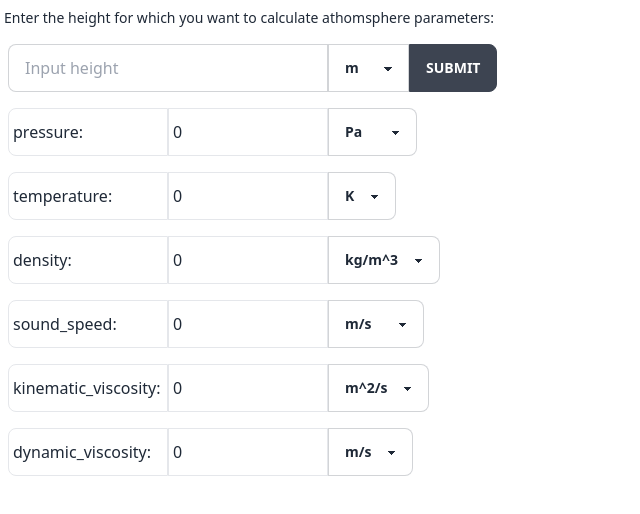
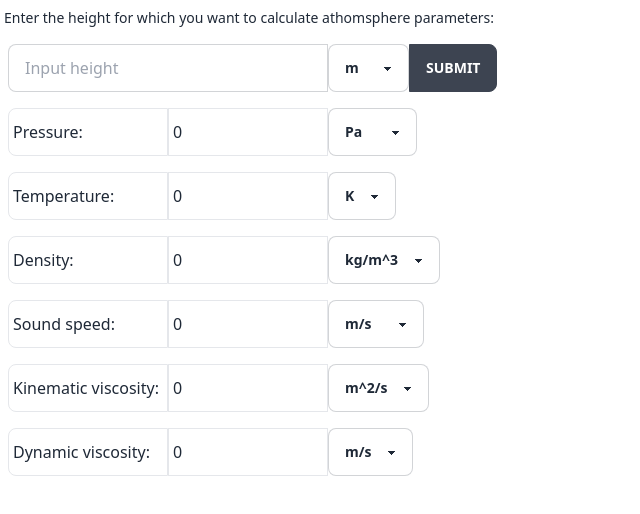
Before and after one commit to LukaszOgrodnik/atmosferaFullApp, a React (Create React App) app in the folder react_app/: page / in a window 1280 px wide. Shown: the top 514 px of the page, without its empty margins (0-640 px from the left). Built offline with nearby package versions, Linux system fonts and the light colour scheme.

Commit message:
add and incorparate SelectUnit component in the forntend.

```diff
--- a/react_app/package.json
+++ b/react_app/package.json
@@ -15,6 +15,7 @@
     "react": "^18.2.0",
     "react-dom": "^18.2.0",
     "react-scripts": "5.0.1",
+    "react-select": "^5.4.0",
     "web-vitals": "^2.1.4"
   },
   "scripts": {
--- a/react_app/src/App.js
+++ b/react_app/src/App.js
@@ -9,43 +9,79 @@ function App() {
     {
       id: 1,
       type: "pressure",
+      label: "Pressure",
       value: 0,
-      units: ["Pa", "hPa", "MPa", "psi"],
+      units: [
+        { value: "Pa", label: "Pa" },
+        { value: "hPa", label: "hPa" },
+        { value: "MPa", label: "MPa" },
+        { value: "psi", label: "psi" },
+      ],
     },
     {
       id: 2,
       type: "temperature",
+      label: "Temperature",
       value: 0,
-      units: ["K", "C", "F"],
+      units: [
+        { value: "K", label: "K" },
+        { value: "C", label: "C" },
+        { value: "F", label: "F" },
+      ],
     },
     {
       id: 3,
       type: "density",
+      label: "Density",
       value: 0,
-      units: ["kg/m^3", "g/cm^3", "sl/ft^3"],
+      units: [
+        { value: "kg/m^3", label: "kg/m^3" },
+        { value: "g/cm^3", label: "g/cm^3" },
+        { value: "sl/ft^3", label: "sl/ft^3" },
+      ],
     },
     {
       id: 4,
       type: "sound_speed",
+      label: "Sound speed",
       value: 0,
-      units: ["m/s", "km/h", "mph", "kts"],
+      units: [
+        { value: "m/s", label: "m/s" },
+        { value: "km/h", label: "km/h" },
+        { value: "mph", label: "mph" },
+        { value: "kts", label: "kts" },
+      ],
     },
     {
       id: 5,
       type: "kinematic_viscosity",
+      label: "Kinematic viscosity",
       value: 0,
-      units: ["m^2/s", "cS", "cSt"],
+      units: [
+        { value: "m^2/s", label: "m^2/s" },
+        { value: "cS", label: "cS" },
+        { value: "cSt", label: "cSt" },
+      ],
     },
     {
       id: 6,
       type: "dynamic_viscosity",
+      label: "Dynamic viscosity",
       value: 0,
-      units: ["m/s", "cgs"],
+      units: [
+        { value: "m/s", label: "m/s" },
+        { value: "cgs", label: "cgs" },
+      ],
     },
   ]);
 
-  const [inputHeight, setInputHeight] = useState("");
+  //Prepare list/object of used units and send it to backend or calculate Props (to decide).
+  function sendUnit(unit) {
+    console.log("send unit ", unit);
 
+  }
+
+  //Sends data to main.py and then fetches the stadard athmosphere props values from backend
   const calculateProps = async (height) => {
     axios
       .post("http://127.0.0.1:8000/calc", { height })
@@ -76,9 +112,9 @@ function App() {
 
   return (
     <div className="flex flex-col bg-center">
-      <Header/>
-      <InputHeightField inputHeight={inputHeight} setInputHeight ={setInputHeight} onSubmit = {calculateProps} />
-      <Outputs outputs={outputs} />
+      <Header />
+      <InputHeightField onSubmit={calculateProps} sendUnit={sendUnit} />
+      <Outputs outputs={outputs} sendUnit={sendUnit} />
     </div>
   );
 }
--- a/react_app/src/components/InputHeightField.js
+++ b/react_app/src/components/InputHeightField.js
@@ -1,4 +1,18 @@
-const InputHeightField = ({inputHeight, setInputHeight, onSubmit }) => {
+import { useState } from "react";
+import SelectUnit from "./SelectUnit";
+
+const heightUnits = [
+  { value: "m", label: "m" },
+  { value: "km", label: "km" },
+  { value: "ft", label: "ft" },
+];
+
+
+
+const InputHeightField = ({ onSubmit, sendUnit}) => {
+  const [inputHeight, setInputHeight] = useState();
+
+
   return (
     <div className="form-control">
       <div className="input-group m-2">
@@ -9,12 +23,7 @@ const InputHeightField = ({inputHeight, setInputHeight, onSubmit }) => {
           onChange={(e) => setInputHeight(e.target.value)}
           className="input input-bordered w-full max-w-xs"
         />
-
-          <select className="select select-bordered">
-            <option>m</option>
-            <option> km </option>
-            <option> ft </option>
-          </select>
+        <SelectUnit options={heightUnits} sendUnit = {sendUnit} />
 
         <button className="btn" onClick={() => onSubmit(inputHeight)}>
           {" "}
@@ -22,7 +31,7 @@ const InputHeightField = ({inputHeight, setInputHeight, onSubmit }) => {
         </button>
       </div>
     </div>
-  )
-}
+  );
+};
 
-export default InputHeightField
+export default InputHeightField;
--- a/react_app/src/components/OutputValue.js
+++ b/react_app/src/components/OutputValue.js
@@ -1,11 +1,11 @@
-const OutputValue = ({output}) => {
+import SelectUnit from "./SelectUnit"
+
+const OutputValue = ({output, sendUnit}) => {
 return (
   <div className="input-group m-2 w-full max-20">
-    <label className="label border w-40 ">{output.type}:</label>
+    <label className="label border w-40 ">{output.label}:</label>
     <label className="label border border-spacing-10 w-40"> {output.value} </label>
-    <select className="select select-bordered w-25">
-      {output.units.map((unit) => (<option key={unit.id}> {unit} </option>))}
-    </select>
+    <SelectUnit options={output.units} sendUnit = {sendUnit}/>
   </div>
   )
 }
--- a/react_app/src/components/Outputs.js
+++ b/react_app/src/components/Outputs.js
@@ -1,11 +1,11 @@
 import OutputValue from "./OutputValue"
 
-const Outputs = ({outputs}) => {
+const Outputs = ({outputs , sendUnit}) => {
   return (
     <>
     {outputs.map( (output) => (
     <OutputValue key = {output.id}
-        output = {output} />))}
+        output = {output} sendUnit={sendUnit} />))}
     </>
   )
 }
--- /dev/null
+++ b/react_app/src/components/SelectUnit.js
@@ -0,0 +1,28 @@
+import { useState } from "react";
+
+const SelectUnit = ({ options, sendUnit }) => {
+  const [selectedOption, setSelectedOption] = useState(options[0].value);
+  return (
+    <div>
+      <select
+        className="select select-bordered"
+        value={selectedOption}
+        onChange={(e) => {
+          setSelectedOption(e.target.value);
+        }}
+      >
+        {options.map((o) => (
+          <option
+            key={o.value}
+            value={o.value}
+            onClick={sendUnit(selectedOption)}
+          >
+            {o.label}
+          </option>
+        ))}
+      </select>
+    </div>
+  );
+};
+
+export default SelectUnit;
```
Also changed, not shown: 1 other file (tests, documents, lock files or other folders). Lines whose indentation alone changed are shown as unchanged.
